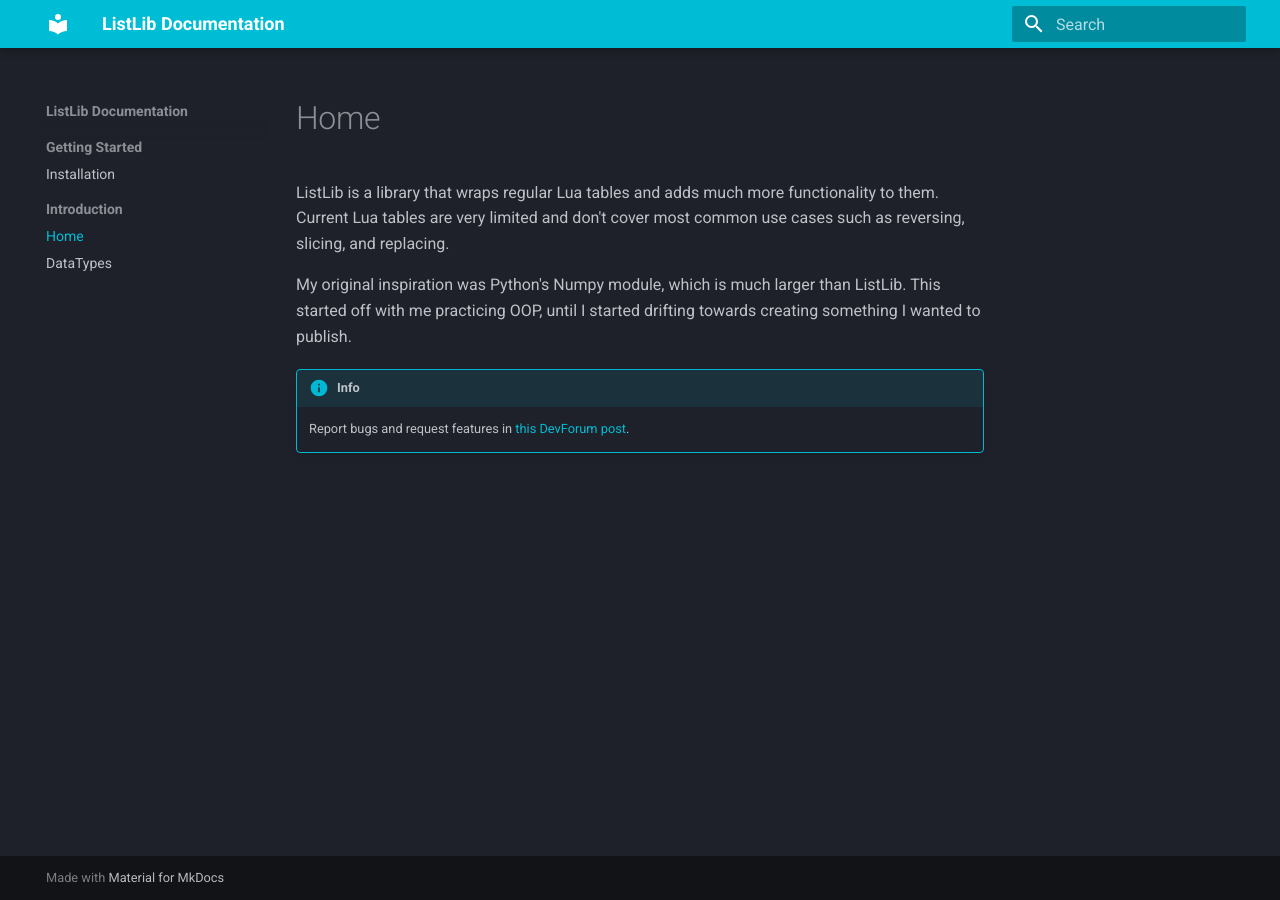
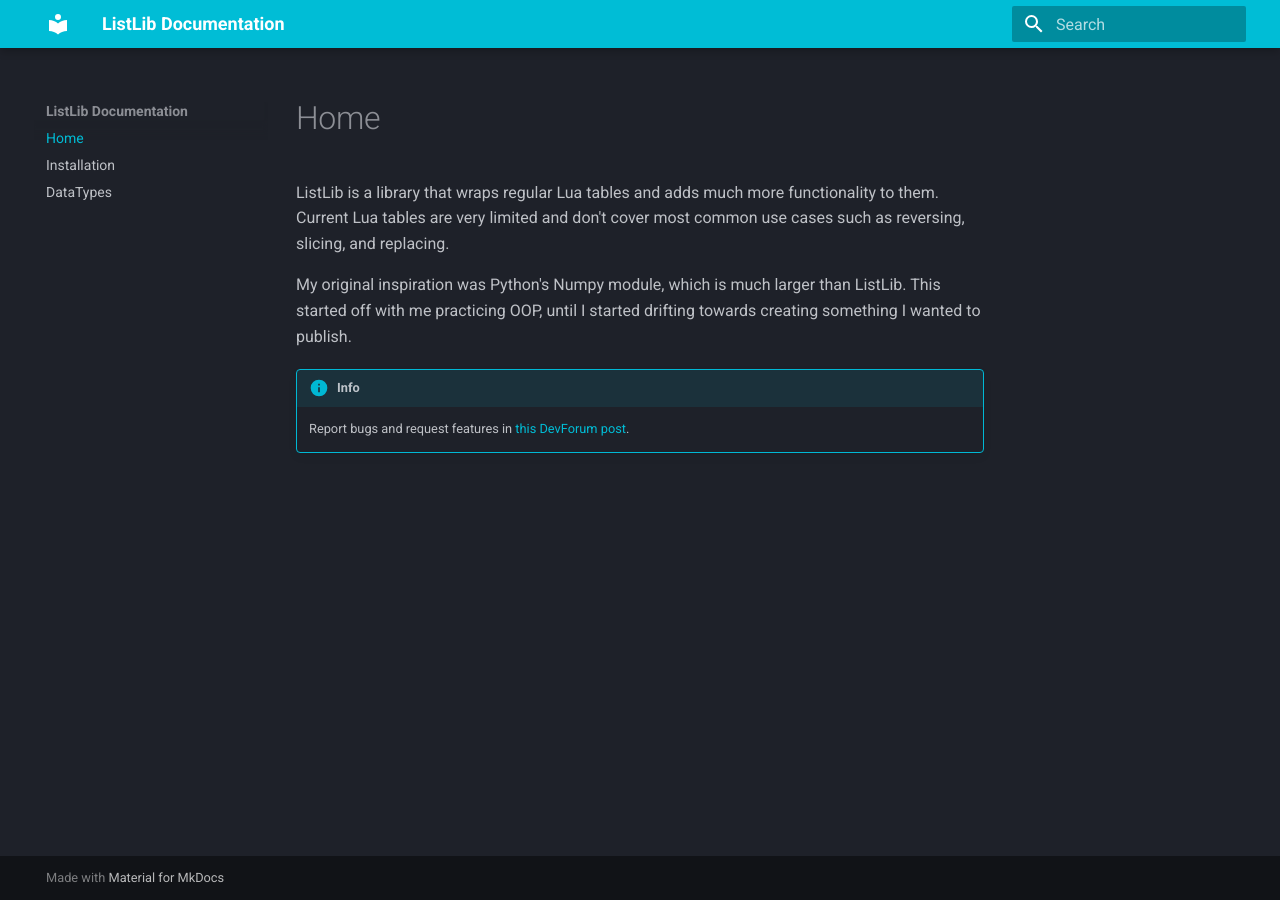
Before and after one commit to krishpatel2067/ListLib, an MkDocs documentation site: the page built from docs/index.md, in a window 1280 px wide. Built offline with MkDocs 1.6.1 and Material for MkDocs 9.7.7, drawn with Linux system fonts in a browser that asks for light colours; some of the changed lines change nothing that is shown.

Commit message:
nav order

```diff
--- a/mkdocs.yml
+++ b/mkdocs.yml
@@ -1,8 +1,6 @@
 site_name: ListLib Documentation
 theme:
   name: material
-  features:
-    - navigation.sections
   palette:
     scheme: slate
     primary: cyan
@@ -12,3 +10,7 @@ markdown_extensions:
   - pymdownx.details
   - pymdownx.superfences
   - attr_list
+nav:
+  - Home: "index.md"
+  - Installation: "installation.md"
+  - DataTypes: "dtypes.md"
```
Also changed, not shown: docs/Getting Started/Installation.md (deleted), docs/dtypes.md (renamed from docs/Introduction/dtypes.md), docs/index.md (renamed from docs/Introduction/index.md), docs/installation.md (added).
